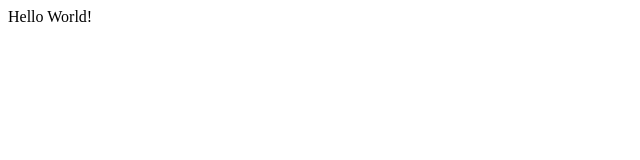
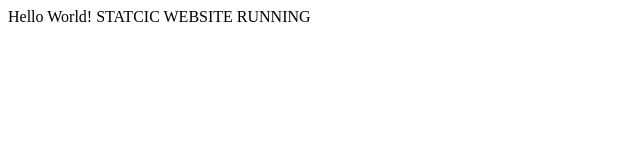
Before and after one commit to raaajeev/hello-world, a plain HTML site: page index.html in a window 1280 px wide. Shown: the whole page, without its empty margins (0-640 px from the left). Drawn offline with Linux system fonts and the light colour scheme.

Commit message:
Update index.html

```diff
--- a/index.html
+++ b/index.html
@@ -8,7 +8,7 @@
 </head>
 
 <body>
-	Hello World!
+	Hello World! STATCIC WEBSITE RUNNING
 </body>
 
 </html>
```
